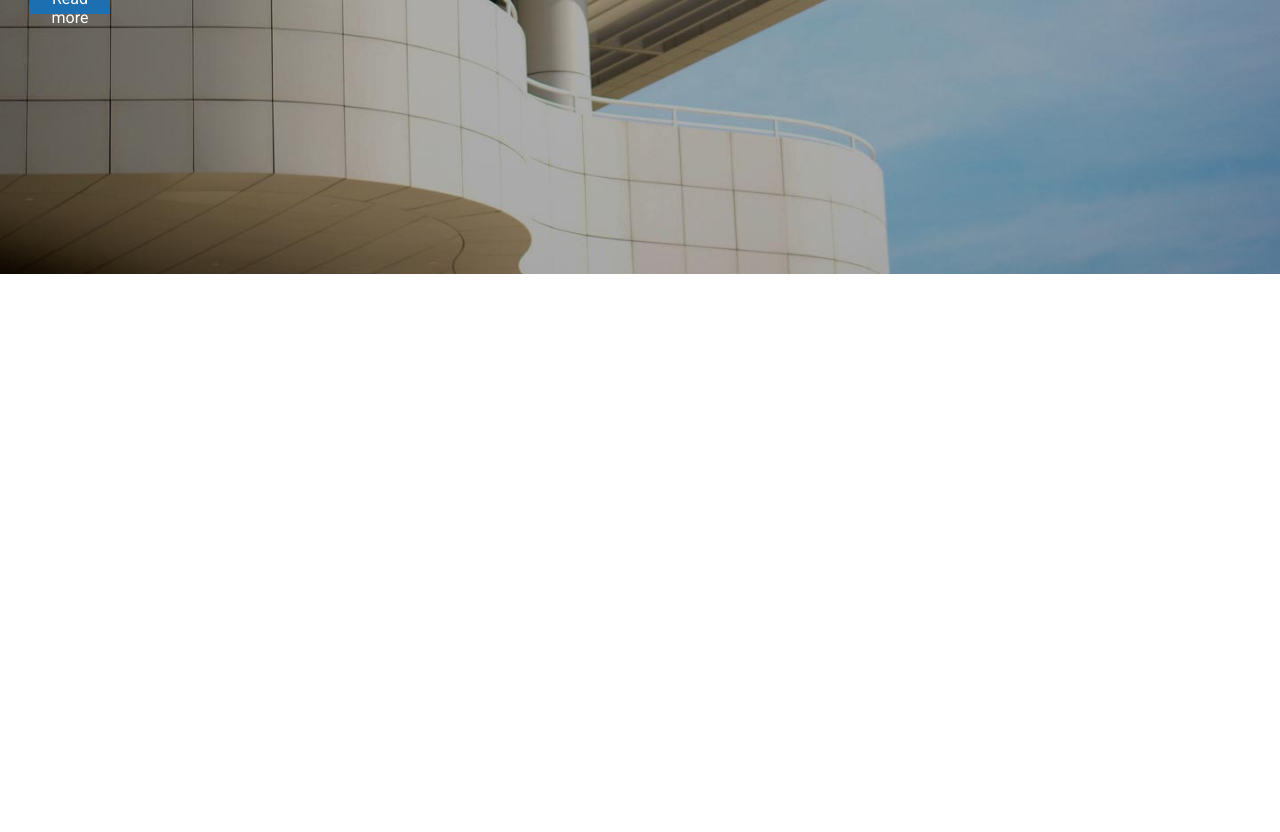
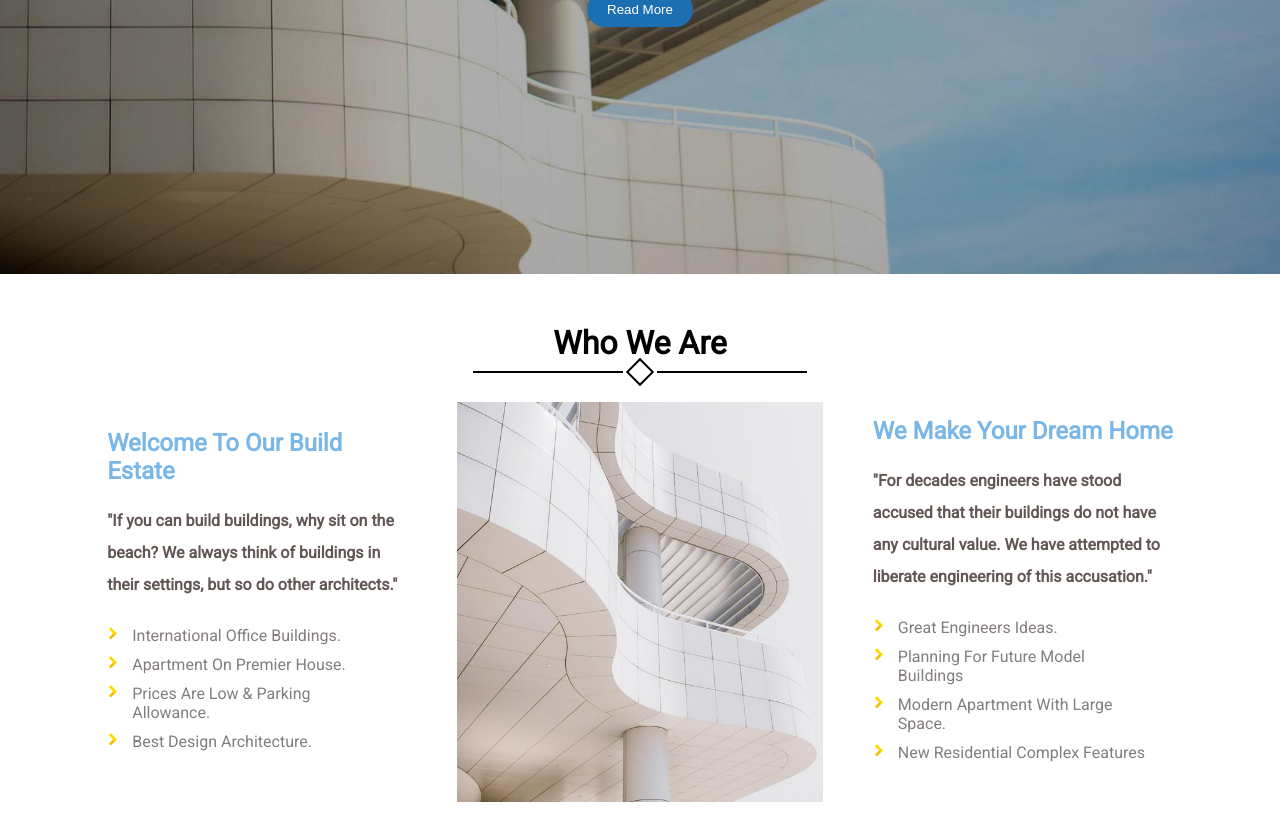
Before and after one commit to marfo19/BIT-WEEK-08, a plain HTML site: page Project/index.html in a window 1280 px wide. Shown: the part 526-1358 px from the top of the page. Before the commit the page ends 800 px from the top, so only its background shows below. Drawn offline with Linux system fonts and the light colour scheme.

Commit message:
html css project

```diff
--- a/Project/index.html
+++ b/Project/index.html
@@ -22,15 +22,57 @@
                 </ul>
             </div>
         </nav>
-        <div class="hero-image">
+        <div class="hero">
             <div class="container">
                 <div class="hero-heading">
                     WE SHAPE OUR BUILDINGS THEREAFTER THEY SHAPE US
                 </div>
-                <div class="btn">Read more</div>
+                <button class="btn">Read More</button>
             </div>
         </div>
     </header>
+
+    <main class="main">
+        <div class="container">
+            <div class="heading">
+                <h1>Who We Are</h1>
+                <div class="decoration">
+                    <div class="line"></div>
+                    <div class="square"></div>
+                    <div class="line"></div>
+                </div>
+            </div>
+            <div class="section-one">
+                <div class="section">
+                    <h2>Welcome To Our Build Estate</h2>
+                    <p>
+                        "If you can build buildings, why sit on the beach? We always think of buildings in their settings, but so do other architects."
+                    </p>
+                    <ul>
+                        <li>International Office Buildings.</li>
+                        <li>Apartment On Premier House.</li>
+                        <li>Prices Are Low & Parking Allowance.</li>
+                        <li>Best Design Architecture.</li>
+                    </ul>
+                </div>
+                <img src="./style/img/about.jpg" alt="" />
+                <div class="section">
+                    <h2>We Make Your Dream Home</h2>
+                    <p>
+                        "For decades engineers have stood accused that their buildings do not have any cultural value. We have attempted to liberate engineering of this accusation."
+                    </p>
+                    <ul>
+                        <li>Great Engineers Ideas.</li>
+                        <li>Planning For Future Model Buildings</li>
+                        <li>Modern Apartment With Large Space.</li>
+                        <li>New Residential Complex Features</li>
+                    </ul>
+                </div>
+            </div>
+        </div>
+
+        <div class="section-two"></div>
+    </main>
 </body>
 
 </html>
--- a/Project/style/style.css
+++ b/Project/style/style.css
@@ -10,7 +10,7 @@
     --button-color: #1c70b1;
     --section-color: #82c3f5;
     --submit-color: #fd9727;
-    --section-heading: #b4d6f1;
+    --section-heading: #7ab7e7;
 }
 
 body {
@@ -19,6 +19,7 @@ body {
 
 .container {
     padding: 30px;
+    width: 100%;
 }
 
 
@@ -75,26 +76,98 @@ header {
     padding: 3px;
 }
 
-.hero-image {
+.hero {
     height: 90%;
     display: flex;
     justify-content: center;
     flex-direction: column;
     align-items: center;
-    font-weight: 400;
-    font-size: 72px;
     text-align: center;
 }
 
 .hero-heading {
     color: #fff;
+    font-weight: 400;
+    font-size: 72px;
 }
 
 .btn {
     background-color: var(--button-color);
     color: #fff;
-    font-size: medium;
-    width: 80px;
-    height: 30px;
+    padding: 10px 20px;
+    border-radius: 20px;
+    border: none;
+    margin-top: 20px;
+    cursor: pointer;
+}
+
+
+/* Decoration */
+
+.decoration {
+    display: flex;
+    justify-content: center;
+    align-items: center;
+}
+
+.line {
+    width: 150px;
+    border: 1px solid black;
+}
+
+.square {
+    width: 20px;
+    height: 20px;
+    border: 2px solid black;
+    transform: rotate(45deg);
+    background-color: white;
+    margin: 0 7px;
+}
+
+
+/* Main section */
+
+.heading {
+    display: flex;
+    flex-direction: column;
+    justify-content: center;
+    align-items: center;
+    margin-top: 20px;
+}
+
+.section-one {
+    margin-top: 20px;
+    display: flex;
+    justify-content: center;
+    align-items: center;
+}
+
+.section {
+    width: 400px;
+    padding: 0 50px;
+}
+
+.section h2 {
+    color: var(--section-heading);
+    margin-bottom: 20px;
+}
+
+.section p {
+    font-weight: bold;
+    line-height: 2;
+    color: #625654;
+}
+
+.section ul {
+    list-style-image: url(./img/arrow_bullet.png);
+    padding: 20px;
+}
+
+.section ul li {
     padding: 5px;
+    color: #837e7c;
 }
+
+.section-one img {
+    height: 400px;
+}
```
Also changed, not shown: functions-exercises-07.js (+17 -0 lines).
